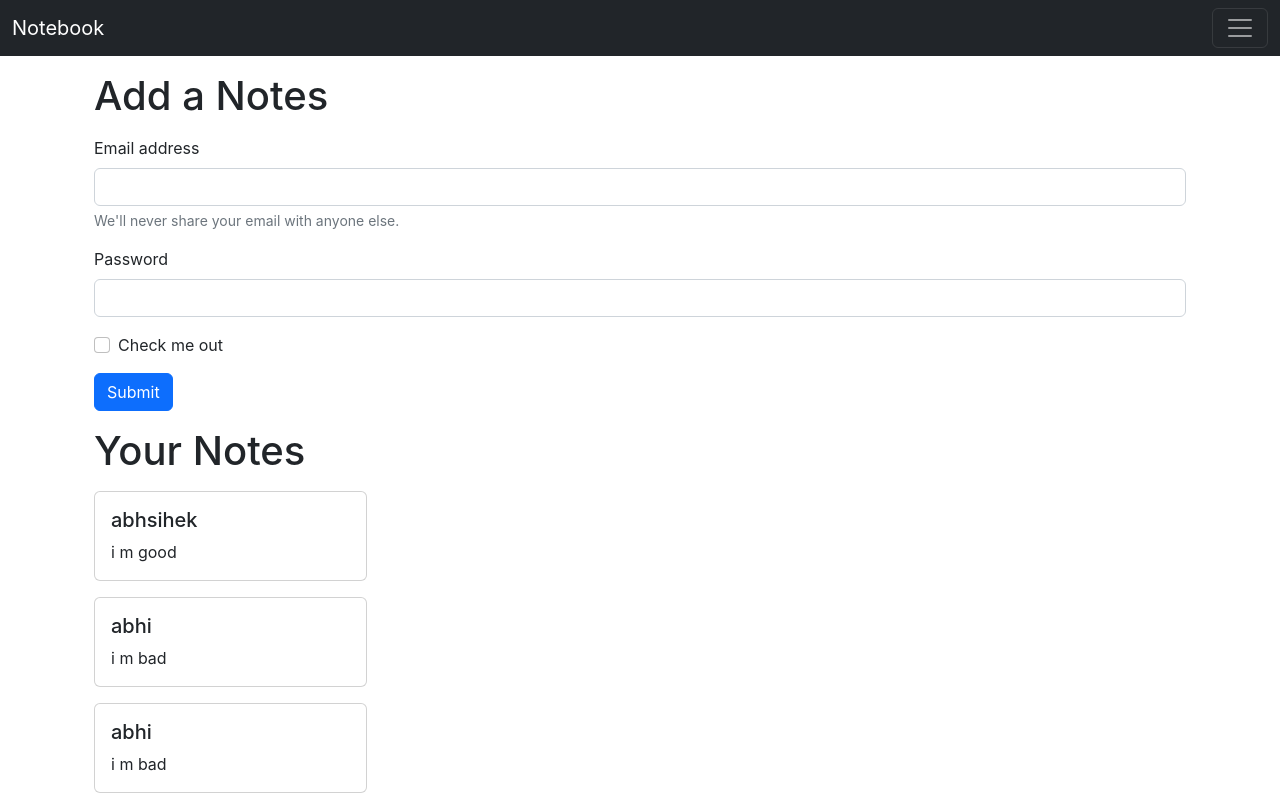
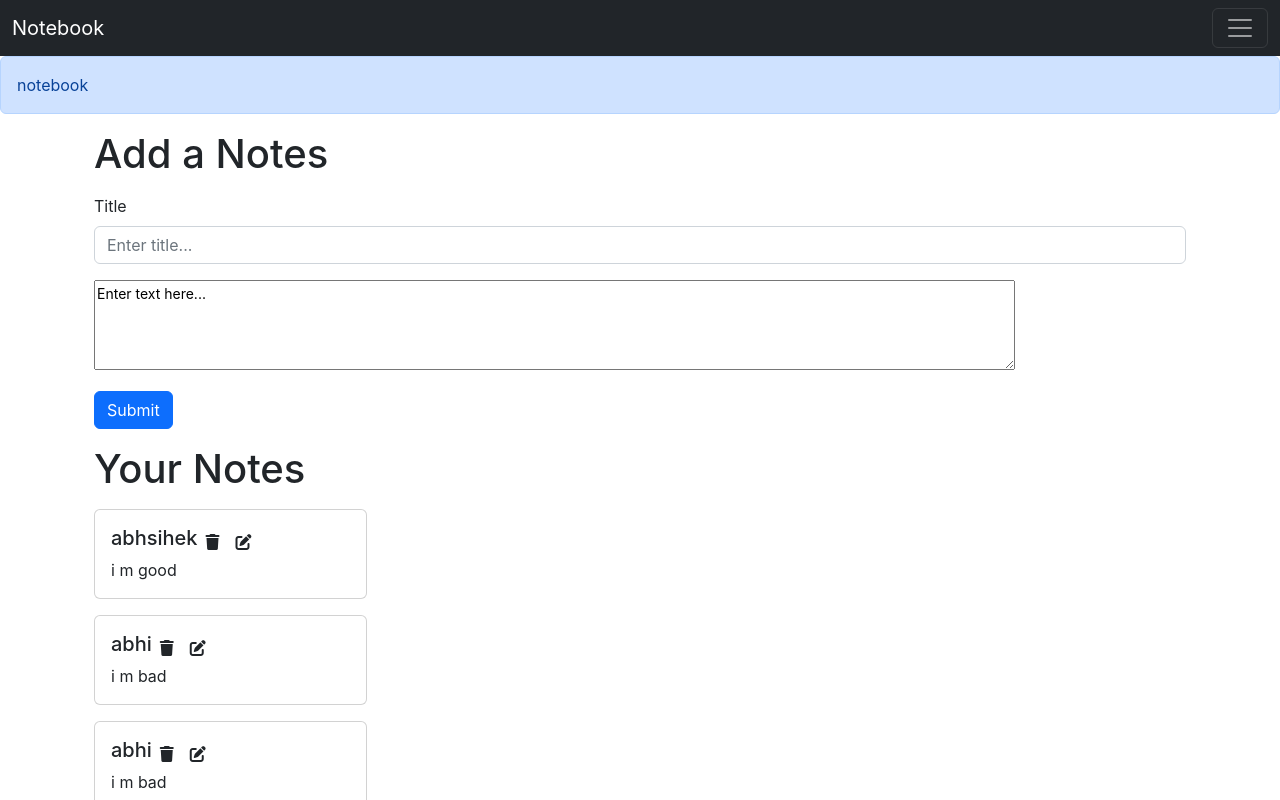
Before and after one commit to abhishekgautam08/notebook-frontend, a React (Create React App) app: page / in a window 1280 px wide. Shown: the top 800 px of the page. Built offline with nearby package versions, Linux system fonts and the light colour scheme.

Commit message:
create itemcard and alert

```diff
--- a/public/index.html
+++ b/public/index.html
@@ -10,36 +10,17 @@
       content="Web site created using create-react-app"
     />
     <link rel="apple-touch-icon" href="%PUBLIC_URL%/logo192.png" />
-    <!--
-      manifest.json provides metadata used when your web app is installed on a
-      user's mobile device or desktop. See https://developers.google.com/web/fundamentals/web-app-manifest/
-    -->
+
     <link rel="manifest" href="%PUBLIC_URL%/manifest.json" />
-    <!--
-      Notice the use of %PUBLIC_URL% in the tags above.
-      It will be replaced with the URL of the `public` folder during the build.
-      Only files inside the `public` folder can be referenced from the HTML.
+ <!-- css bootstapp -->
+    <link href="https://cdn.jsdelivr.net/npm/bootstrap@5.2.2/dist/css/bootstrap.min.css" rel="stylesheet" integrity="sha384-Zenh87qX5JnK2Jl0vWa8Ck2rdkQ2Bzep5IDxbcnCeuOxjzrPF/et3URy9Bv1WTRi" crossorigin="anonymous">
 
-      Unlike "/favicon.ico" or "favicon.ico", "%PUBLIC_URL%/favicon.ico" will
-      work correctly both with client-side routing and a non-root public URL.
-      Learn how to configure a non-root public URL by running `npm run build`.
-    -->
-    <link href="https://cdn.jsdelivr.net/npm/bootstrap@5.2.2/dist/css/bootstrap.min.css" rel="stylesheet" integrity="sha384-Zenh87qX5JnK2Jl0vWa8Ck2rdkQ2Bzep5IDxbcnCeuOxjzrPF/et3URy9Bv1WTRi" crossorigin="anonymous">
+    <script src="https://kit.fontawesome.com/9d25ce9046.js" crossorigin="anonymous"></script>
     <title>NoteBook</title>
   </head>
   <body>
     <noscript>You need to enable JavaScript to run this app.</noscript>
     <div id="root"></div>
-    <!--
-      This HTML file is a template.
-      If you open it directly in the browser, you will see an empty page.
-
-      You can add webfonts, meta tags, or analytics to this file.
-      The build step will place the bundled scripts into the <body> tag.
-
-      To begin the development, run `npm start` or `yarn start`.
-      To create a production bundle, use `npm run build` or `yarn build`.
-    -->
 
     <script src="https://cdn.jsdelivr.net/npm/bootstrap@5.2.2/dist/js/bootstrap.bundle.min.js" integrity="sha384-OERcA2EqjJCMA+/3y+gxIOqMEjwtxJY7qPCqsdltbNJuaOe923+mo//f6V8Qbsw3" crossorigin="anonymous"></script>
 
--- a/src/App.js
+++ b/src/App.js
@@ -4,12 +4,14 @@ import Navbar from "./components/Navbar";
 import Home from "./components/Home";
 import About from "./components/About";
 import NoteState from "./context/notes/NoteState";
+import Alert from "./components/Alert";
 function App() {
   return (
     <>
       <NoteState>
         <Router>
           <Navbar />
+          <Alert message={"notebook"} />
           <div className="container">
             <Routes>
               <Route path="/" element={<Home />} />
--- /dev/null
+++ b/src/components/Alert.js
@@ -0,0 +1,13 @@
+import React from "react";
+
+const Alert = (props) => {
+  return (
+    <div>
+      <div className="alert alert-primary" role="alert">
+        {props.message}
+      </div>
+    </div>
+  );
+};
+
+export default Alert;
--- a/src/components/Home.js
+++ b/src/components/Home.js
@@ -7,39 +7,21 @@ const Home = () => {
         <h1>Add a Notes</h1>
         <form className="my-3">
           <div className="mb-3">
-            <label for="exampleInputEmail1" className="form-label">
-              Email address
+            <label htmlFor="Title" className="form-label">
+              Title
             </label>
             <input
-              type="email"
+              type="text"
               className="form-control"
-              id="exampleInputEmail1"
-              aria-describedby="emailHelp"
-            />
-            <div id="emailHelp" className="form-text">
-              We'll never share your email with anyone else.
-            </div>
-          </div>
-          <div className="mb-3">
-            <label for="exampleInputPassword1" className="form-label">
-              Password
-            </label>
-            <input
-              type="password"
-              className="form-control"
-              id="exampleInputPassword1"
+              placeholder="Enter title..."
             />
           </div>
-          <div className="mb-3 form-check">
-            <input
-              type="checkbox"
-              className="form-check-input"
-              id="exampleCheck1"
-            />
-            <label className="form-check-label" for="exampleCheck1">
-              Check me out
-            </label>
+          <div className="form-text mb-3">
+            <textarea rows="4" cols="100">
+              Enter text here...
+            </textarea>
           </div>
+
           <button type="submit" className="btn btn-primary">
             Submit
           </button>
--- a/src/components/Noteitem.js
+++ b/src/components/Noteitem.js
@@ -1,13 +1,18 @@
 import React from "react";
 
 const Noteitem = (props) => {
-  let { title, description, tag } = props;
+  let { title, description, tag, key } = props;
   return (
     <>
       <div className="col-md-3">
-        <div className="card my-3">
+        <div className="card my-3" key={key}>
           <div className="card-body">
-            <h5 className="card-title">{title}</h5>
+            <div className="d-flex align-items-center">
+              <h5 className="card-title">{title}</h5>
+
+              <i className="fa-solid fa-trash mx-2"></i>
+              <i className="fa-solid fa-pen-to-square mx-2"></i>
+            </div>
             <p className="card-text">{description}</p>
           </div>
         </div>
--- a/src/components/Notes.js
+++ b/src/components/Notes.js
@@ -13,6 +13,7 @@ const Notes = () => {
             title={noteItems.title}
             description={noteItems.description}
             tag={noteItems.tag}
+            key={noteItems._id}
           />
         );
       })}
--- a/src/context/notes/NoteState.js
+++ b/src/context/notes/NoteState.js
@@ -14,7 +14,7 @@ const NoteState = (props) => {
     },
 
     {
-      _id: "6350a6378558b2b4bc8a3997",
+      _id: "6350a6378558b2b43997",
       user: "635082a93332dc35c3d7f72a",
       title: "abhi",
       description: "i m bad",
@@ -23,7 +23,7 @@ const NoteState = (props) => {
       __v: 0,
     },
     {
-      _id: "6350a6378558b2b4bc8a3997",
+      _id: "6350a6378558b2b4bc8997",
       user: "635082a93332dc35c3d7f72a",
       title: "abhi",
       description: "i m bad",
@@ -32,7 +32,7 @@ const NoteState = (props) => {
       __v: 0,
     },
     {
-      _id: "6350a6378558b2b4bc8a3997",
+      _id: "6350a6378558b2b4bc8a397",
       user: "635082a93332dc35c3d7f72a",
       title: "abhi",
       description: "i m bad",
@@ -42,9 +42,23 @@ const NoteState = (props) => {
     },
   ];
   const [notes, setNotes] = useState(notesIntials);
+
+  //Add note
+  const addNote = (title, description, tag) => {
+    const note = null;
+    setNotes(notes.push.apply(note));
+  };
+  //Delete note
+  const deleteNote = () => {};
+
+  //Edit Note
+  const editNote = () => {};
+
   return (
     <>
-      <NoteContext.Provider value={{ notes, setNotes }}>
+      <NoteContext.Provider
+        value={{ notes, setNotes, addNote, deleteNote, editNote }}
+      >
         {props.children}
       </NoteContext.Provider>
       ;
--- a/src/index.css
+++ b/src/index.css
@@ -11,3 +11,7 @@ code {
   font-family: source-code-pro, Menlo, Monaco, Consolas, 'Courier New',
     monospace;
 }
+
+i{
+  cursor: pointer;
+}
```
